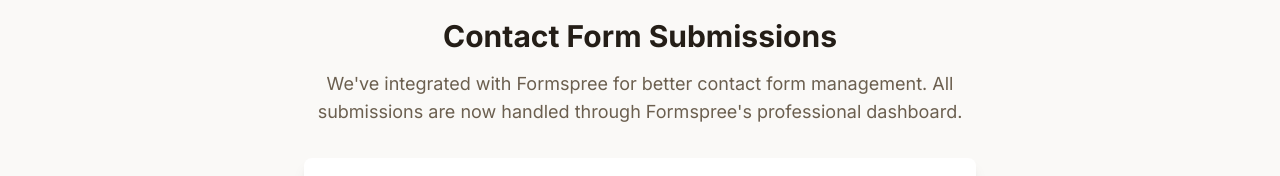
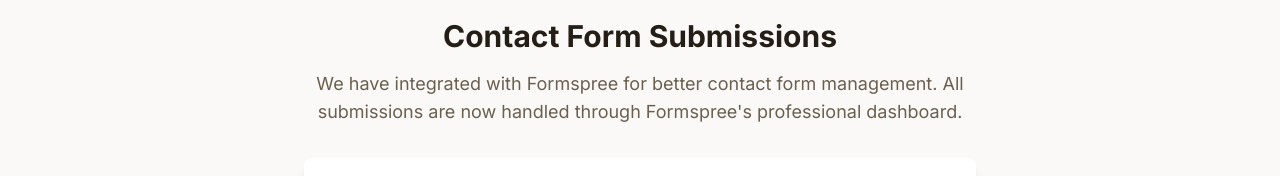
Before and after one commit to Crosstons/samruddha_minechems_website, a Next.js app: page /admin/contact-submissions in a window 1280 px wide. Shown: the part 150-326 px from the top of the page. Built offline with nearby package versions, Linux system fonts and the light colour scheme.

Commit message:
fix: build errors

```diff
--- a/src/app/admin/contact-submissions/page.tsx
+++ b/src/app/admin/contact-submissions/page.tsx
@@ -24,8 +24,8 @@
           </h1>
 
           <p className="text-lg text-gray-600 mb-8">
-            We've integrated with Formspree for better contact form management.
-            All submissions are now handled through Formspree's professional dashboard.
+            We have integrated with Formspree for better contact form management.
+            All submissions are now handled through Formspree&apos;s professional dashboard.
           </p>
 
           <div className="bg-white rounded-lg shadow-lg p-8 mb-8">
```
